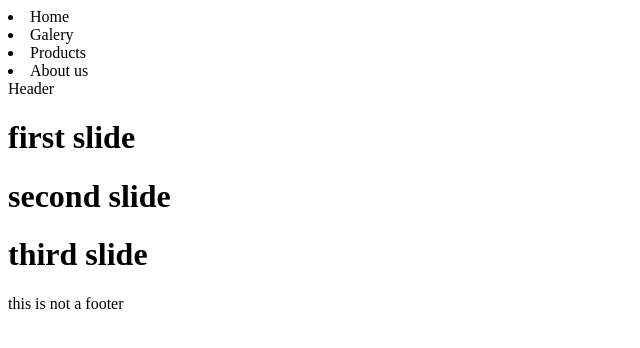
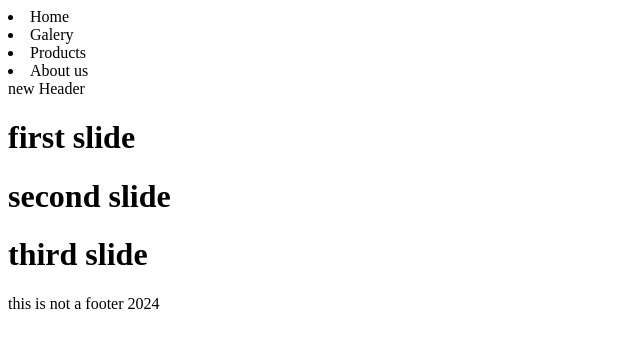
Before and after one commit to arashrezaei84work/git-practice, a plain HTML site: page index.html in a window 1280 px wide. Shown: the full height of the page, 0-640 px from the left. Drawn offline with Linux system fonts and the light colour scheme.

Commit message:
some changes in master brch

```diff
--- a/index.html
+++ b/index.html
@@ -15,6 +15,7 @@
         <li>About us</li>
     </nav>
     <header>
+        new
         Header
     </header>
     <div class="slider">
@@ -23,7 +24,7 @@
         <h1>third slide</h1>
     </div>
     <footer>
-        this is not a footer
+        this is not a footer 2024
     </footer>
 
 </body>
```
